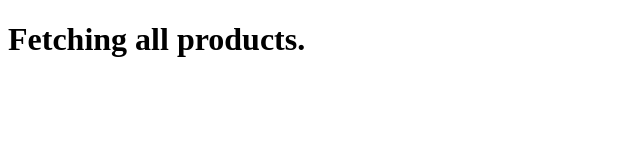
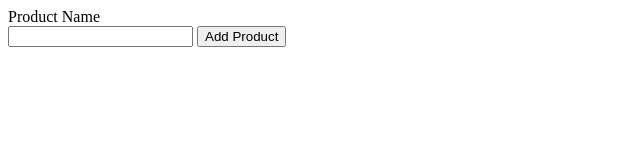
Before and after one commit to Yogesh9050/eCommerce, a website: page view/product.html in a window 1280 px wide. Shown: the whole page, without its empty margins (0-640 px from the left). Drawn offline with Linux system fonts and the light colour scheme.

Commit message:
added form to product route

```diff
--- a/view/product.html
+++ b/view/product.html
@@ -6,6 +6,11 @@
     <title>Document</title>
 </head>
 <body>
-    <h1>Fetching all products.</h1>
+    <form action="/prodcuts" method="GET">
+        <label for="product">Product Name</label>
+        <br>
+        <input type="text" name="productName" id="product">
+        <button type="submit">Add Product</button>
+    </form>
 </body>
 </html>
```
